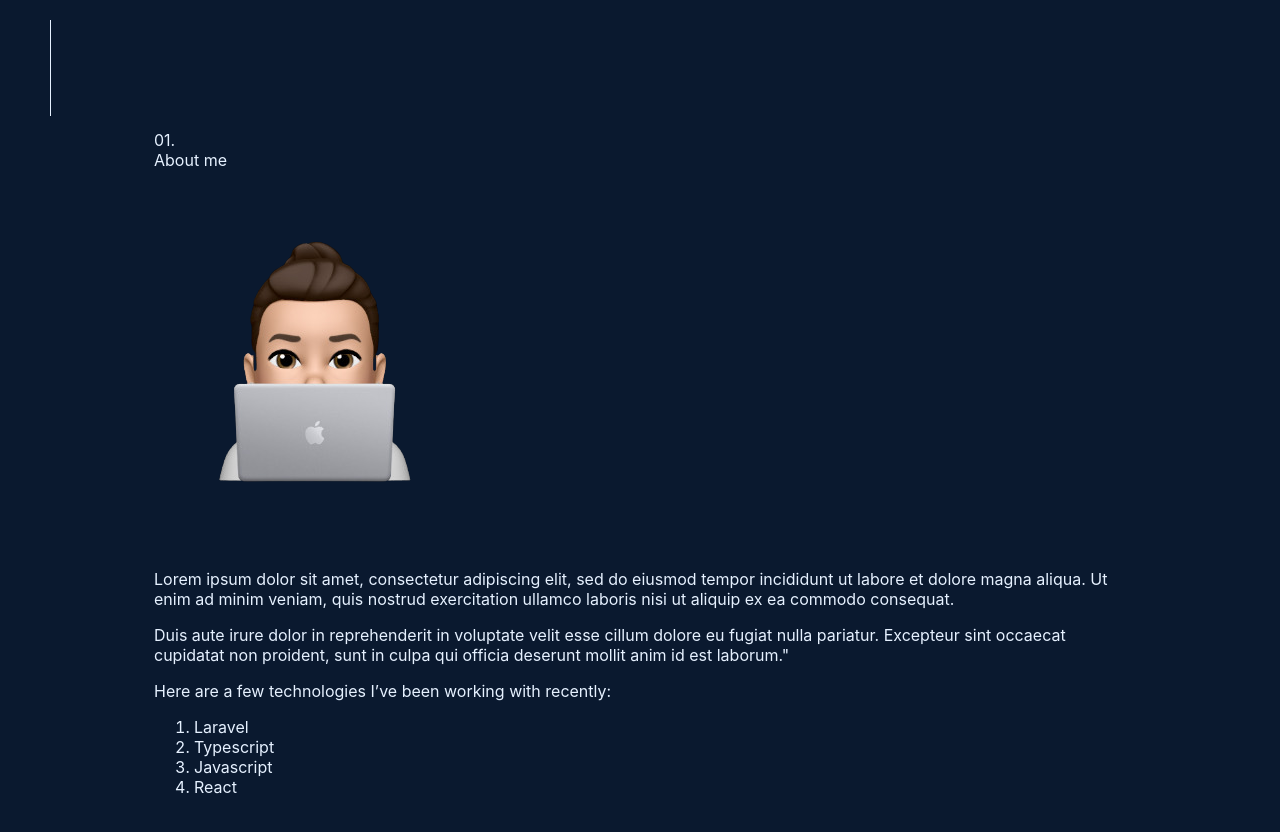
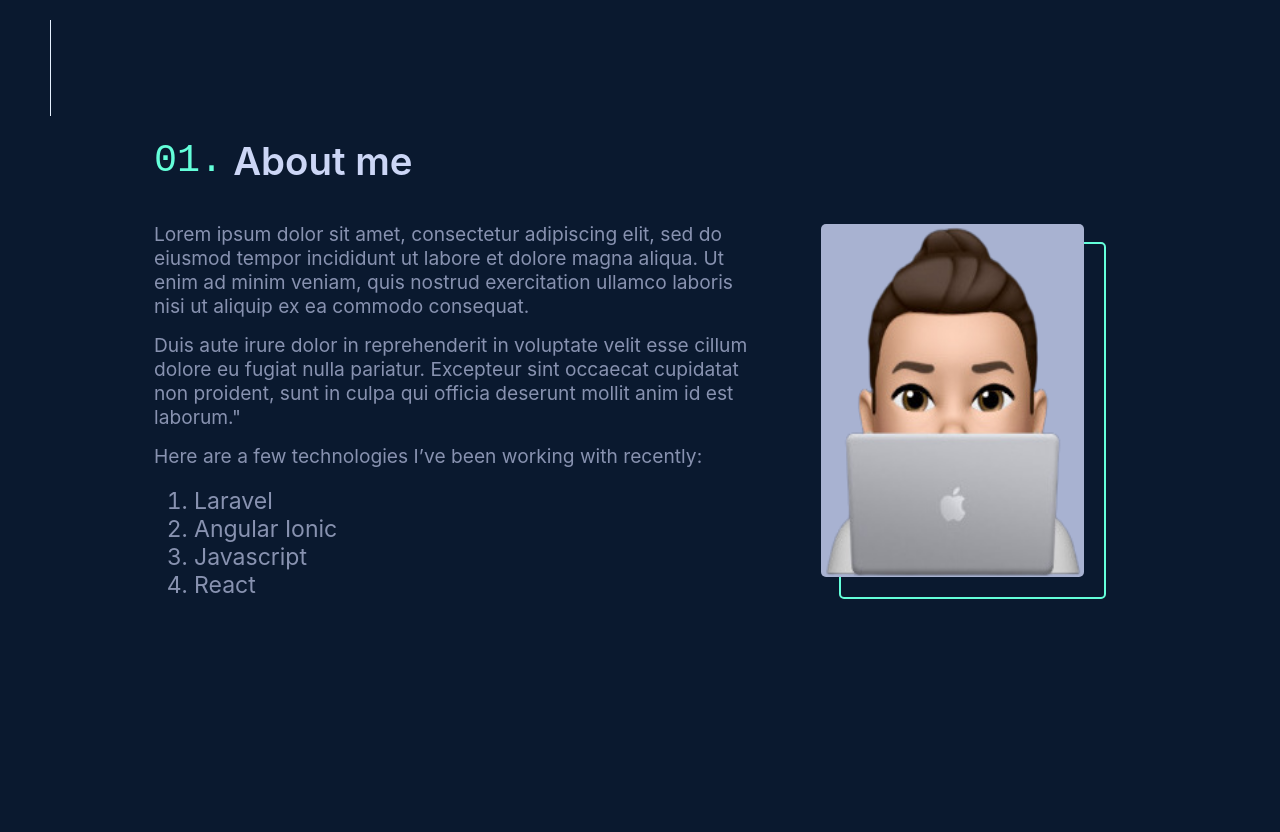
Before and after one commit to manki23/manki23.github.io, a React (Create React App) app: page / in a window 1280 px wide. Shown: the part 680-1512 px from the top of the page. Built offline with nearby package versions, Linux system fonts and the light colour scheme.

Commit message:
MOD: manki bitmoji changed for a centered one, about page position done, now missing animations and colors

```diff
--- a/src/App.scss
+++ b/src/App.scss
@@ -9,10 +9,13 @@ $appLightestSlateColor: #ccd6f6;
 $appWhiteColor: #e6f1ff;
 $appGreenColor: #64ffda;
 
+$fontMono: "SF Mono","Fira Code","Fira Mono","Roboto Mono",monospace;
+
 $appTextColor: $appWhiteColor;
 
 * {
   background-color: $appNavyColor;
+  box-sizing: border-box;
 }
 
 .App {
@@ -24,3 +27,36 @@ a {
   color: inherit;
   text-decoration: none;
 }
+
+h1, h2, h3, h4, h5, h6 {
+  font-weight: 600;
+  line-height: 1.1;
+  color: $appLightestSlateColor;
+}
+
+p, ol, li {
+  color: $appSlateColor;
+  font-size: 1.2em;
+}
+
+.numbered-heading::before {
+  // position: relative;
+  bottom: 4px;
+  counter-increment: section 1;
+  content: "0" counter(section) ".";
+  margin-right: 10px;
+  color: $appGreenColor;
+  font-family: $fontMono;
+  font-size: 3vw;
+  font-weight: 400;
+}
+
+.numbered-heading {
+  display: flex;
+  align-items: center;
+  // position: relative;
+  margin: 10px 0px 40px;
+  width: 100%;
+  font-size: 3vw;
+  white-space: nowrap;
+}
--- a/src/pages/AboutPage.js
+++ b/src/pages/AboutPage.js
@@ -1,24 +1,39 @@
-import React from 'react'
-import '../styles/pages/AboutPage.scss'
-import img from '../assets/manki-bitmoji.png'
+import React from "react";
+import "../styles/pages/AboutPage.scss";
+import img from "../assets/manki-bitmoji.png";
 
 const AboutPage = () => {
   return (
     <div className="about-page">
-          <div className="title" >
-              <div className="number">01.</div>
-              <div className="content">About me</div>
-          </div>
-          <img src={img}/>
-          <p>Lorem ipsum dolor sit amet, consectetur adipiscing elit, sed do eiusmod tempor incididunt ut labore et dolore magna aliqua. Ut enim ad minim veniam, quis nostrud exercitation ullamco laboris nisi ut aliquip ex ea commodo consequat.</p>
-          <p>Duis aute irure dolor in reprehenderit in voluptate velit esse cillum dolore eu fugiat nulla pariatur. Excepteur sint occaecat cupidatat non proident, sunt in culpa qui officia deserunt mollit anim id est laborum."</p>
-          <p>Here are a few technologies I’ve been working with recently:</p>
+      <h2 className="numbered-heading">About me</h2>
+      <div className="content">
+        <div className="text-container">
+          <p>
+            Lorem ipsum dolor sit amet, consectetur adipiscing elit, sed do
+            eiusmod tempor incididunt ut labore et dolore magna aliqua. Ut enim
+            ad minim veniam, quis nostrud exercitation ullamco laboris nisi ut
+            aliquip ex ea commodo consequat.
+          </p>
+          <p>
+            Duis aute irure dolor in reprehenderit in voluptate velit esse
+            cillum dolore eu fugiat nulla pariatur. Excepteur sint occaecat
+            cupidatat non proident, sunt in culpa qui officia deserunt mollit
+            anim id est laborum."
+          </p>
+          <p>
+            Here are a few technologies I’ve been working with recently:
+          </p>
           <ol>
             <li>Laravel</li>
-              <li>Typescript</li>
+            <li>Angular Ionic</li>
             <li>Javascript</li>
             <li>React</li>
           </ol>
+        </div>
+        <div className="picture-container">
+          <img className="test-img" src={img} />
+        </div>
+      </div>
     </div>
   );
 };
--- a/src/styles/pages/AboutPage.scss
+++ b/src/styles/pages/AboutPage.scss
@@ -0,0 +1,34 @@
+@import "../../App.scss";
+
+.about-page {
+  height: 100vh;
+
+  .content {
+    display: grid;
+    grid-template-columns: 2fr 1fr;
+    gap: 50px;
+    // flex-wrap: wrap;
+    .text-container {
+      p {
+        margin: 0px 0px 15px;
+      }
+    }
+    .picture-container {
+      position: relative;
+      border: 2px solid $appGreenColor;
+      border-radius: 5px;
+      margin: 20px;
+      img {
+        width: 100%;
+        height: 100%;
+        position: absolute;
+        // border: 2px solid $appGreenColor;
+        background-color: $appLightSlateColor;
+        border-radius: 5px;
+        top: -20px;
+        left: -20px;
+        z-index: 10;
+      }
+    }
+  }
+}
```
Also changed, not shown: public/manki-bitmoji.png, src/assets/manki-bitmoji.png. Lines whose indentation alone changed are shown as unchanged.
